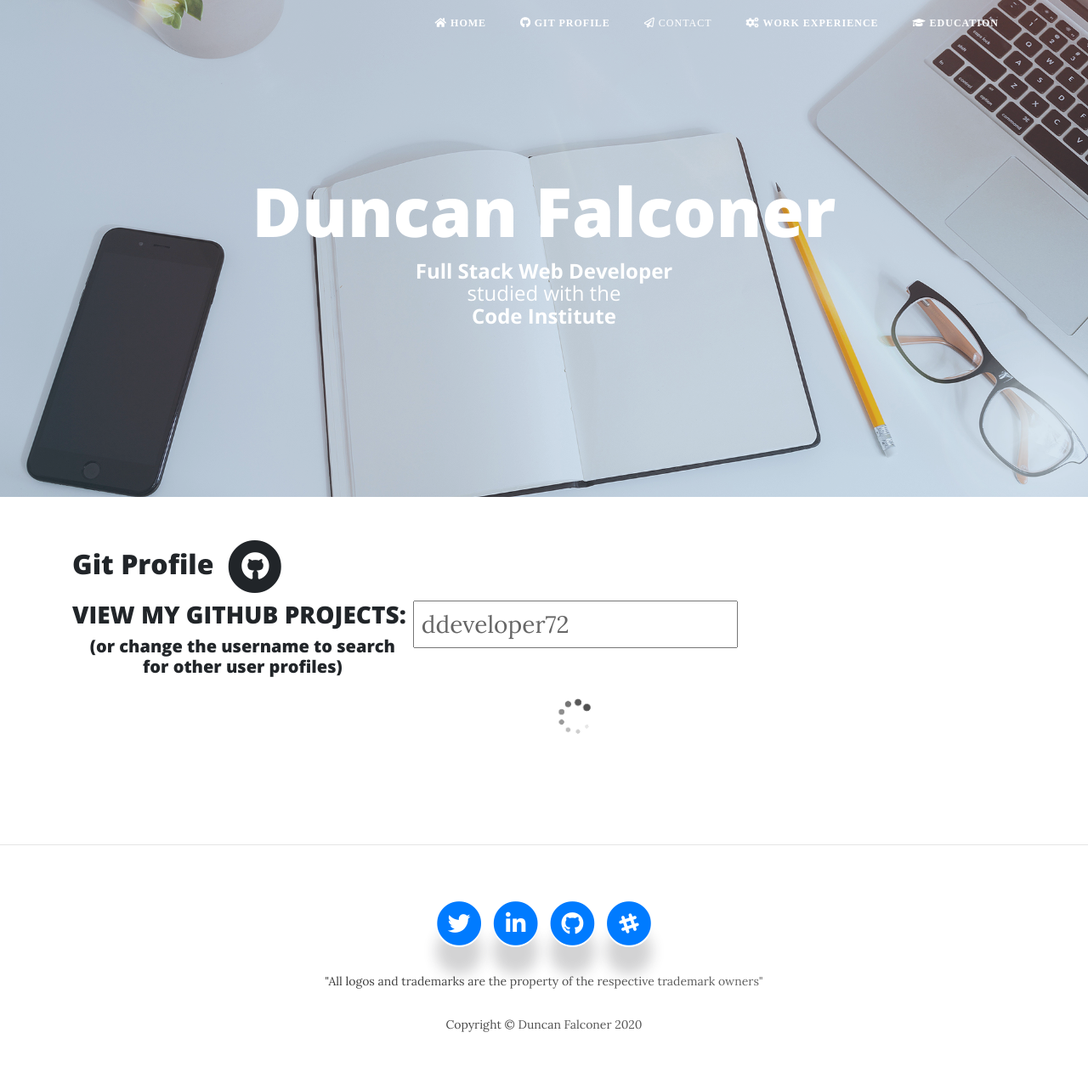
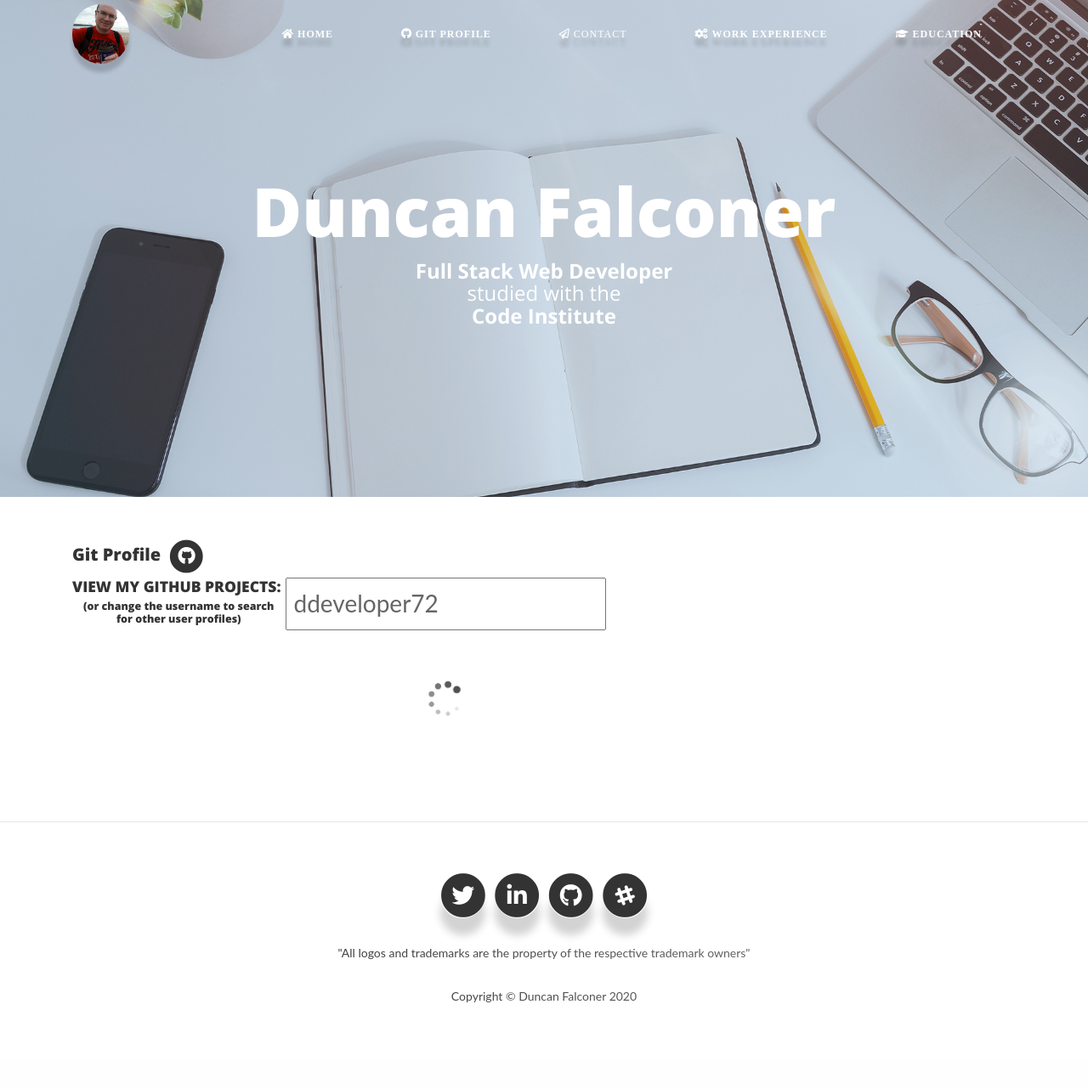
Before and after one commit to ddeveloper72/personal-profile, a Flask app: page /git in a window 1280 px wide. Shown: the whole page at 85% size. After the commit the page ends 1180 px from the top, so only its background shows below. Run offline with Flask 2, Linux system fonts and the light colour scheme; some libraries are stand-ins or nearby versions.

Commit message:
comopiled css

```diff
--- a/static/css/main.css
+++ b/static/css/main.css
@@ -1,5 +1,44 @@
+*,
+*::after,
+*::before {
+  /* capture any before and after pseudo-elements in universal selector */
+  margin: 0;
+  padding: 0;
+  -webkit-box-sizing: inherit;
+          box-sizing: inherit;
+}
+
+html {
+  font-size: 62.5%;
+  /* 100% is a based on default 16px.  We prefer 10px */
+  /* so calculate the percentage 100/16 = 0.625 => 62.5% */
+  /* We can now use a function that will let a user change  */
+  /* the font-size to suit their needs. eg they may select size 20 */
+  /* and we give them .625*20 = 12.5px */
+  /* Note that rem doesn't work on sites written for IE9 or older. */
+}
+
+body {
+  /* enable inheritance of box-sizing for later customization */
+  -webkit-box-sizing: border-box;
+          box-sizing: border-box;
+}
+
+a {
+  color: inherit;
+}
+
 a:hover {
-  color: none;
+  color: inherit;
+  text-decoration: none;
+}
+
+body {
+  font-family: "Lato", sans-serif;
+  font-weight: 400;
+  /* font-size: 16px; */
+  line-height: 1.7;
+  color: #333;
 }
 
 .title_heading,
@@ -62,10 +101,64 @@ a:hover {
 }
 
 .navigation__profile-pic {
-  height: 30px;
-  width: 30px;
-  display: inline-block;
-  border-radius: 50%;
+  height: 6%;
+  width: 6%;
+  padding: 0;
+  border-radius: 5rem;
+  -webkit-box-shadow: 0 10px 4px rgba(33, 37, 41, 0.2);
+          box-shadow: 0 10px 4px rgba(33, 37, 41, 0.2);
+  outline-offset: 2rem;
+  -webkit-transition: all .8s;
+  transition: all .8s;
+}
+
+.navigation__profile-pic:hover {
+  display: block;
+  overflow: hidden;
+  border-radius: 0.3rem;
+  outline: 0.5rem solid #6d6d6d;
+  outline-offset: 0.3rem;
+  -webkit-box-shadow: 0 12px 6px rgba(51, 51, 51, 0.3);
+          box-shadow: 0 12px 6px rgba(51, 51, 51, 0.3);
+  -webkit-transform: translateY(1rem) scale(1.2);
+          transform: translateY(1rem) scale(1.2);
+}
+
+.navigation__list {
+  text-transform: uppercase;
+  font-size: 1rem;
+  font-weight: 600;
+  letter-spacing: 2px;
+  color: #fff;
+}
+
+.navigation__list::after {
+  content: "";
+  display: table;
+  clear: both;
+}
+
+.navigation__item {
+  display: contents;
+  text-shadow: 0 10px 4px rgba(33, 37, 41, 0.2);
+}
+
+.navigation__item-link-1 {
+  padding: 10px 20px;
+  -webkit-transition: all .3s;
+  transition: all .3s;
+}
+
+.navigation__item-link-1:hover {
+  margin-bottom: none;
+  background-image: -webkit-gradient(linear, left top, right top, from(#333), to(#6d6d6d));
+  background-image: linear-gradient(to right, #333, #6d6d6d);
+  -webkit-background-clip: text;
+  background-clip: text;
+  text-shadow: 0 12px 6px rgba(51, 51, 51, 0.4);
+  -webkit-transform: translateY(-4px);
+          transform: translateY(-4px);
+  color: transparent;
 }
 
 .profile_photo {
```
